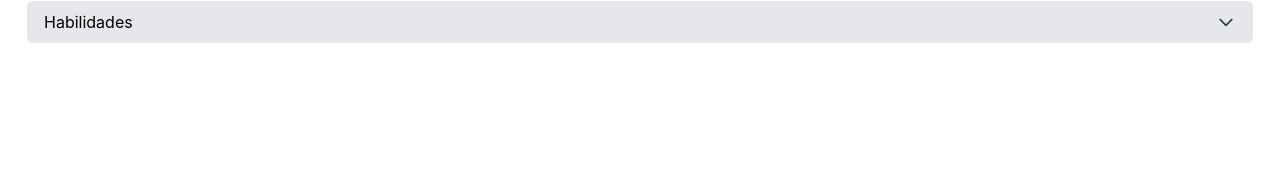
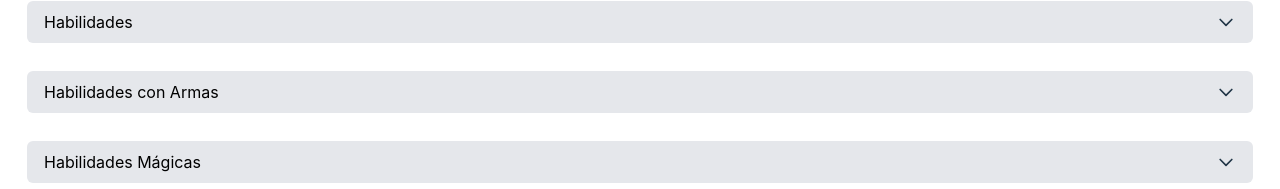
Before and after one commit to pedroGch/rq-front, a Vue app: page / in a window 1280 px wide. Shown: the part 608-797 px from the top of the page. Built offline with nearby package versions, Linux system fonts and the light colour scheme.

Commit message:
hbilidades magicas y de armas

```diff
--- a/src/App.vue
+++ b/src/App.vue
@@ -7,6 +7,8 @@
       <info-general></info-general>
       <caracteristicas></caracteristicas>
       <habilidades></habilidades>
+      <armas></armas>
+      <magias></magias>
     </main>
   </div>
 </template>
@@ -17,6 +19,8 @@ import NombrePersonaje from "./components/NombrePersonaje.vue";
 import InfoGeneral from "./components/InfoGeneral.vue";
 import Caracteristicas from "./components/Caracteristicas.vue";
 import Habilidades from "./components/Habilidades.vue";
+import Armas from "./components/Armas.vue";
+import Magias from "./components/Magias.vue";
 
 export default {
   components:{
@@ -24,7 +28,9 @@ export default {
     InfoGeneral,
     Caracteristicas,
     Habilidades,
-    NombrePersonaje
+    NombrePersonaje,
+    Armas,
+    Magias
   },
   data(){
     return{
--- /dev/null
+++ b/src/components/Armas.vue
@@ -0,0 +1,22 @@
+<template>
+  <section class="mt-[28px] px-[27px]">
+    <div class="mt-[28px]">
+      <button class="w-full flex justify-between items-center py-2 px-4 bg-gray-200 rounded-md focus:outline-none focus:bg-gray-300" @click="toggleAccordion()">
+        <span class="text-black">Habilidades con Armas</span>
+        <svg class="w-5 h-5" fill="none" viewBox="0 0 24 24" stroke="currentColor">
+          <path stroke-linecap="round" stroke-linejoin="round" stroke-width="2" d="M19 9l-7 7-7-7"></path>
+        </svg>
+      </button>
+      <div class="hidden mt-2"  id="accordionContent">
+
+
+      </div>
+    </div>
+
+  </section>
+</template>
+<script>
+export default {
+
+}
+</script>
--- /dev/null
+++ b/src/components/Magias.vue
@@ -0,0 +1,27 @@
+<template>
+  <section class="mt-[28px] px-[27px]">
+    <div class="mt-[28px]">
+      <button class="w-full flex justify-between items-center py-2 px-4 bg-gray-200 rounded-md focus:outline-none focus:bg-gray-300" @click="toggleAccordion()">
+        <span class="text-black">Habilidades Mágicas</span>
+        <svg class="w-5 h-5" fill="none" viewBox="0 0 24 24" stroke="currentColor">
+          <path stroke-linecap="round" stroke-linejoin="round" stroke-width="2" d="M19 9l-7 7-7-7"></path>
+        </svg>
+      </button>
+      <div class="hidden mt-2"  id="accordionContent">
+
+
+      </div>
+    </div>
+
+  </section>
+</template>
+<script>
+export default {
+  methods: {
+    toggleAccordion(){
+      const accordionContent = document.getElementById('accordionContent');
+      accordionContent.classList.toggle('hidden');
+    }
+  }
+}
+</script>
```
